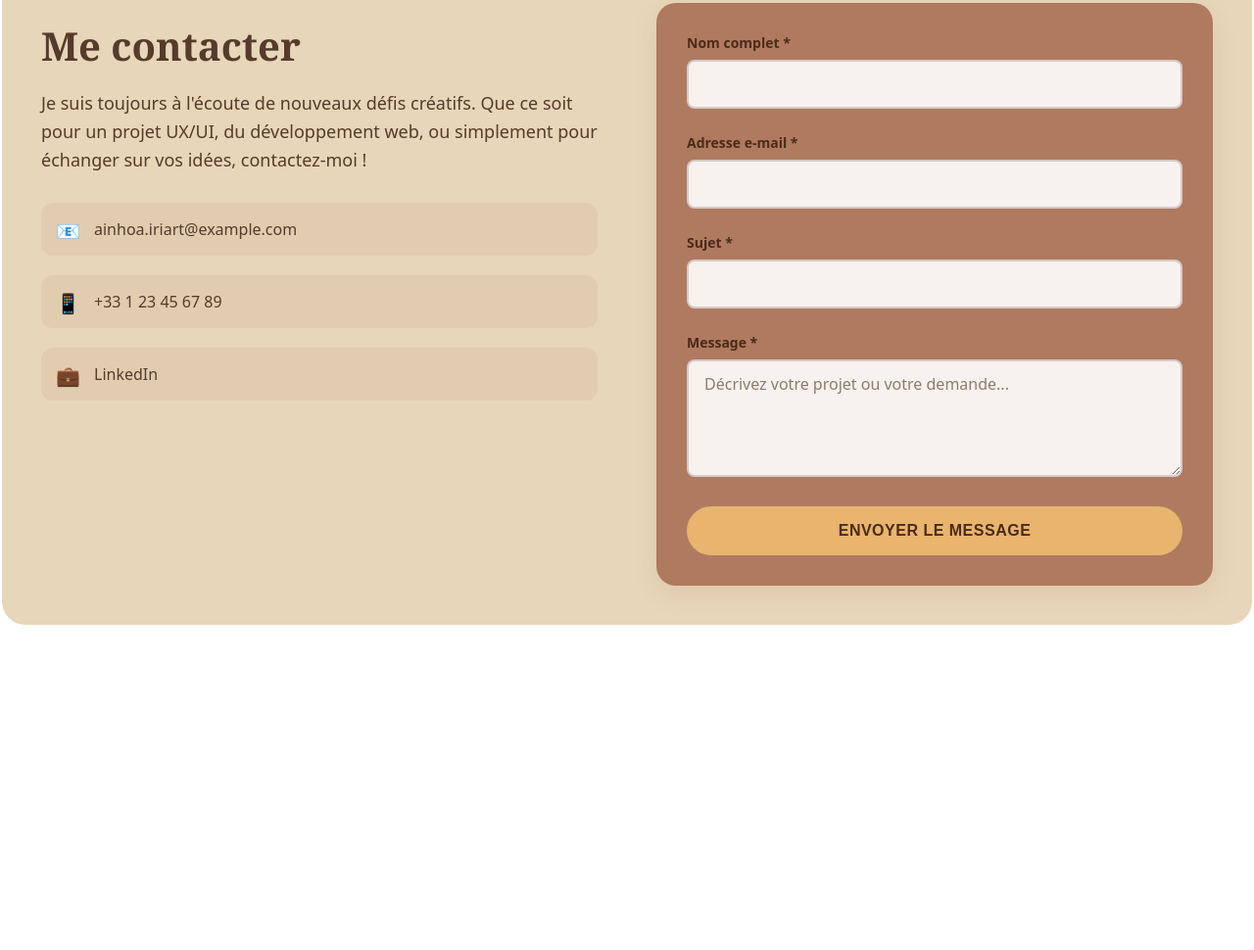
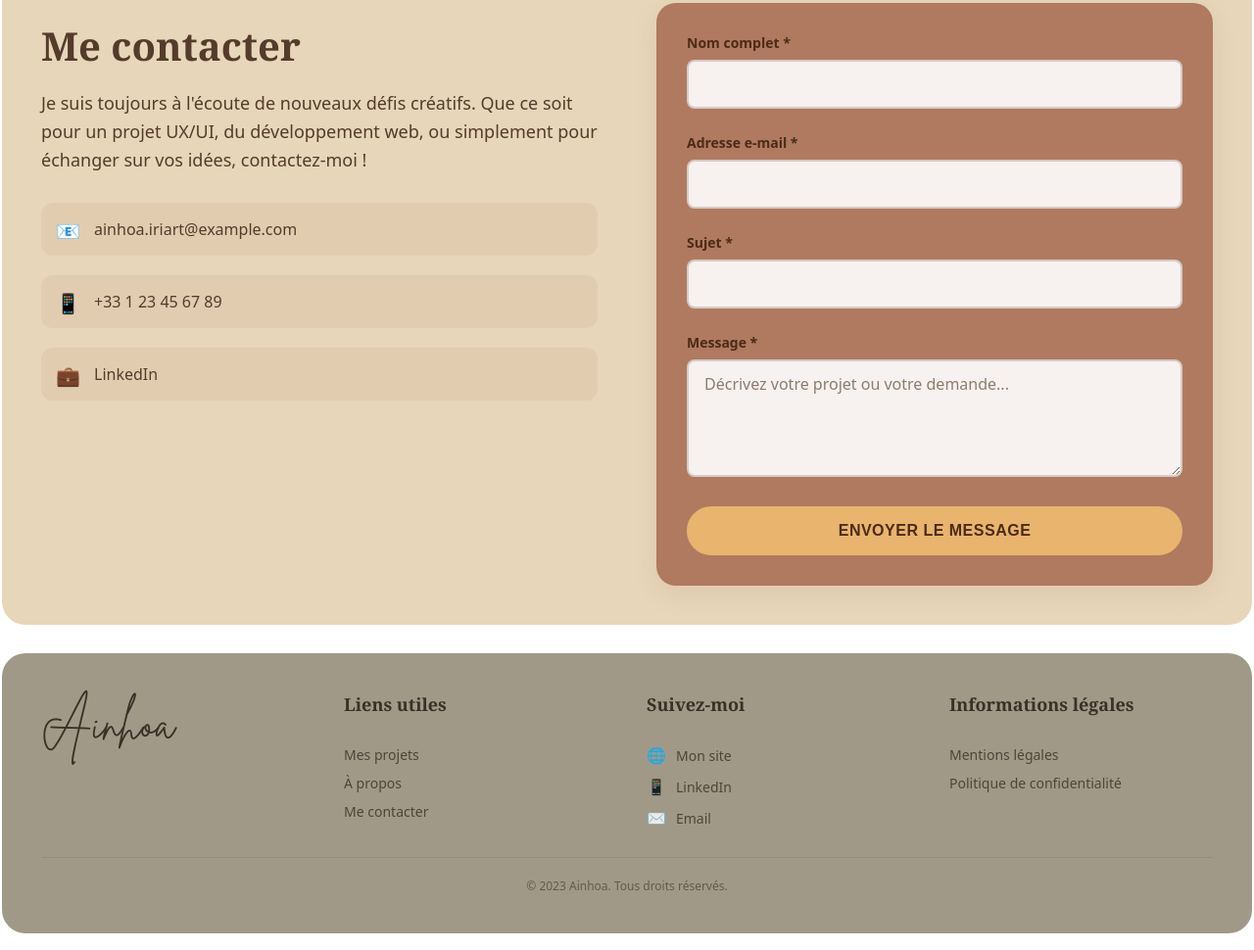
Before and after one commit to ainhoairiart/portfolio, a website built with webpack: page contact.html in a window 1280 px wide. Shown: the part 264-1234 px from the top of the page at 98% size. Before the commit the page ends 919 px from the top, so only its background shows below. Built offline with nearby package versions, Linux system fonts and the light colour scheme.

Commit message:
contact ajout footer

```diff
--- a/contact.html
+++ b/contact.html
@@ -281,6 +281,136 @@
       box-shadow: 0 4px 12px rgba(232, 180, 110, 0.3);
     }
 
+    /* Section Footer */
+    .section-footer{
+      max-width: 1360px;
+      margin: 25px auto 15px auto;
+      border: 2px solid transparent;
+    }
+
+    .footer-container{
+      background: #a19987;
+      border-radius: 24px;
+      padding: 40px;
+    }
+
+    .footer-content{
+      display: grid;
+      grid-template-columns: 1fr 1fr 1fr 1fr;
+      gap: 40px;
+      align-items: start;
+    }
+
+    .footer-column{
+      display: flex;
+      flex-direction: column;
+      gap: 15px;
+    }
+
+    .footer-brand{
+      font-family: 'Brittany', cursive;
+      font-size: 48px;
+      color: #3b2f28;
+      margin: 0;
+      text-decoration: none;
+    }
+
+    .footer-description{
+      font-size: 14px;
+      color: #3b2f28;
+      line-height: 1.5;
+      margin-top: 10px;
+      opacity: 0.8;
+    }
+
+    .footer-column h3{
+      font-family: Georgia, serif;
+      font-size: 18px;
+      color: #3b2f28;
+      margin: 0 0 15px 0;
+      font-weight: 600;
+    }
+
+    .footer-nav{
+      display: flex;
+      flex-direction: column;
+      gap: 10px;
+    }
+
+    .footer-nav a{
+      color: #3b2f28;
+      text-decoration: none;
+      font-size: 14px;
+      transition: color 0.3s ease;
+      opacity: 0.8;
+    }
+
+    .footer-nav a:hover{
+      color: var(--terra);
+      opacity: 1;
+    }
+
+    .social-links{
+      display: flex;
+      flex-direction: column;
+      gap: 12px;
+    }
+
+    .social-link{
+      display: flex;
+      align-items: center;
+      gap: 10px;
+      color: #3b2f28;
+      text-decoration: none;
+      font-size: 14px;
+      transition: all 0.3s ease;
+      opacity: 0.8;
+    }
+
+    .social-link:hover{
+      color: var(--terra);
+      opacity: 1;
+      transform: translateX(5px);
+    }
+
+    .social-icon{
+      width: 20px;
+      height: 20px;
+      display: flex;
+      align-items: center;
+      justify-content: center;
+      font-size: 16px;
+    }
+
+    .legal-links{
+      display: flex;
+      flex-direction: column;
+      gap: 10px;
+    }
+
+    .legal-links a{
+      color: #3b2f28;
+      text-decoration: none;
+      font-size: 14px;
+      transition: color 0.3s ease;
+      opacity: 0.8;
+    }
+
+    .legal-links a:hover{
+      color: var(--terra);
+      opacity: 1;
+    }
+
+    .footer-bottom{
+      border-top: 1px solid rgba(59, 47, 40, 0.2);
+      padding-top: 20px;
+      margin-top: 30px;
+      text-align: center;
+      font-size: 12px;
+      color: #3b2f28;
+      opacity: 0.6;
+    }
+
     /* Menu burger styles */
     .burger-menu {
       display: none;
@@ -378,6 +508,15 @@
       .contact-container {
         padding: 20px;
       }
+
+      .footer-content {
+        grid-template-columns: 1fr 1fr;
+        gap: 30px;
+      }
+
+      .footer-container {
+        padding: 20px;
+      }
     }
 
     @media (max-width: 600px) {
@@ -403,6 +542,19 @@
 
       .contact-form {
         padding: 20px;
+      }
+
+      .footer-content {
+        grid-template-columns: 1fr;
+        gap: 25px;
+      }
+
+      .footer-brand {
+        font-size: 36px;
+      }
+
+      .footer-description {
+        font-size: 14px;
       }
     }
   </style>
@@ -506,6 +658,56 @@
     </div>
   </section>
 
+  <!-- Section Footer -->
+  <footer class="section-footer">
+    <div class="footer-container">
+      <div class="footer-content">
+        <div class="footer-column">
+          <a href="index.html" class="footer-brand">Ainhoa</a>
+        </div>
+
+        <div class="footer-column">
+          <h3>Liens utiles</h3>
+          <div class="footer-nav">
+            <a href="index.html#projects">Mes projets</a>
+            <a href="index.html#about">À propos</a>
+            <a href="contact.html">Me contacter</a>
+          </div>
+        </div>
+
+        <div class="footer-column">
+          <h3>Suivez-moi</h3>
+          <div class="social-links">
+            <a href="#" class="social-link" target="_blank">
+              <span class="social-icon">🌐</span>
+              Mon site
+            </a>
+            <a href="#" class="social-link" target="_blank">
+              <span class="social-icon">📱</span>
+              LinkedIn
+            </a>
+            <a href="#" class="social-link" target="_blank">
+              <span class="social-icon">✉️</span>
+              Email
+            </a>
+          </div>
+        </div>
+
+        <div class="footer-column">
+          <h3>Informations légales</h3>
+          <div class="legal-links">
+            <a href="#">Mentions légales</a>
+            <a href="#">Politique de confidentialité</a>
+          </div>
+        </div>
+      </div>
+
+      <div class="footer-bottom">
+        &copy; 2023 Ainhoa. Tous droits réservés.
+      </div>
+    </div>
+  </footer>
+
   <script>
     // Menu burger toggle
     function toggleMenu() {
```
